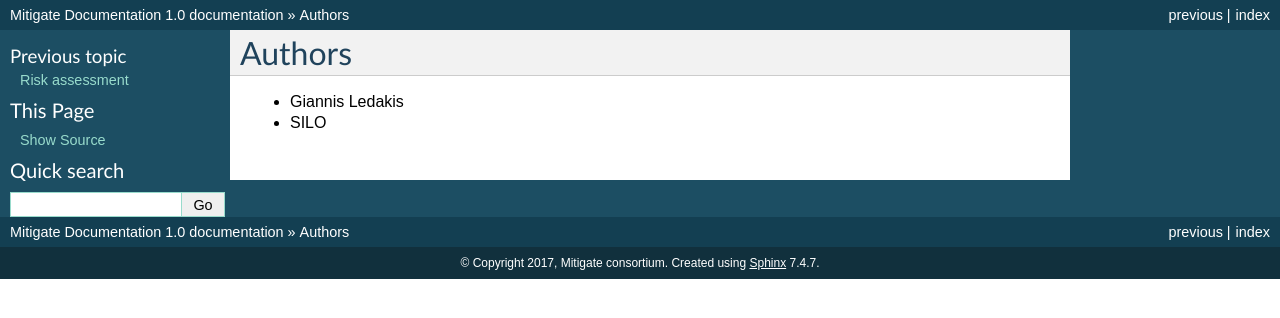
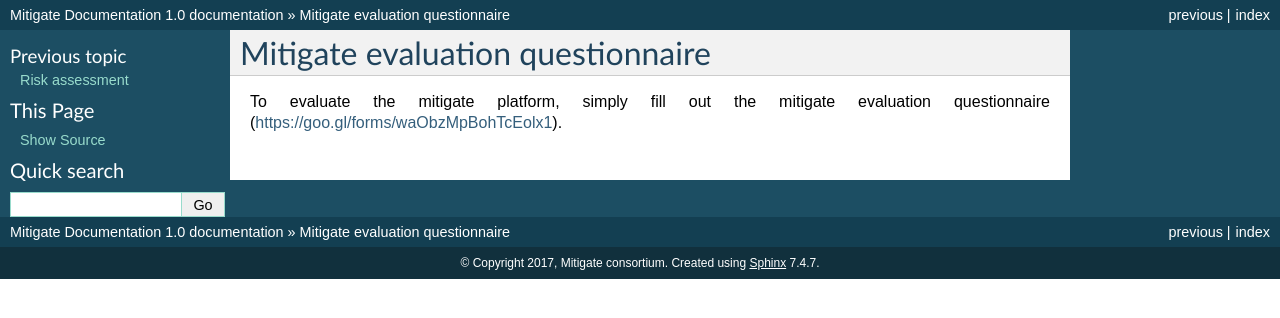
Before and after one commit to singularlogic/mitigate-documentation, a Sphinx documentation site: the page built from docs/z_authors.rst, in a window 1280 px wide. Shown: the top 318 px of the page. Built offline with Sphinx 7.4.7, drawn with Linux system fonts in a browser that asks for light colours.

Commit message:
Update z_authors.rst

```diff
--- a/docs/z_authors.rst
+++ b/docs/z_authors.rst
@@ -1 +1,5 @@
-.. include:: ../AUTHORS.rst
+Mitigate evaluation questionnaire
+========
+
+To evaluate the mitigate platform, simply fill out the mitigate evaluation questionnaire
+(https://goo.gl/forms/waObzMpBohTcEolx1).
```
